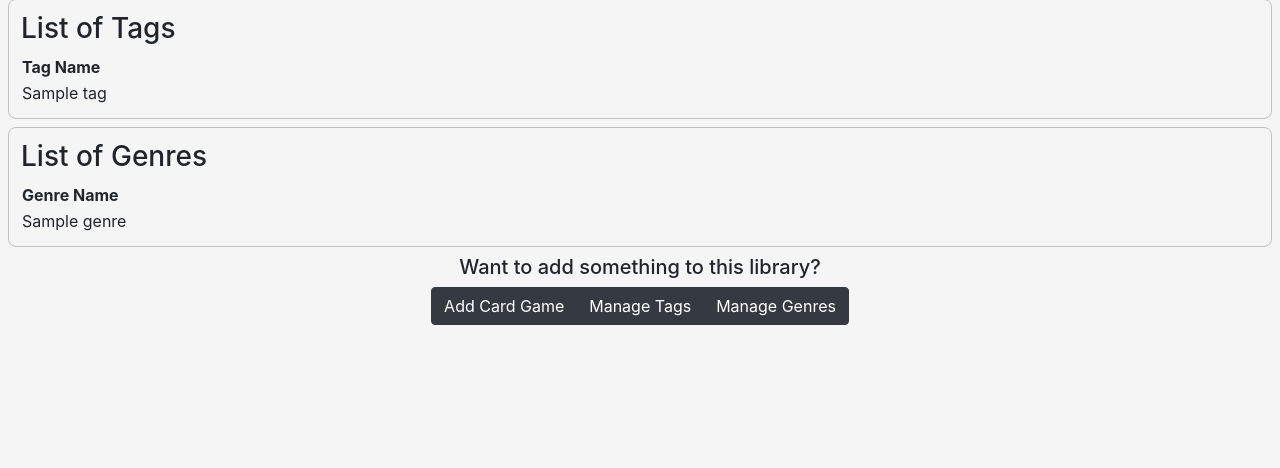
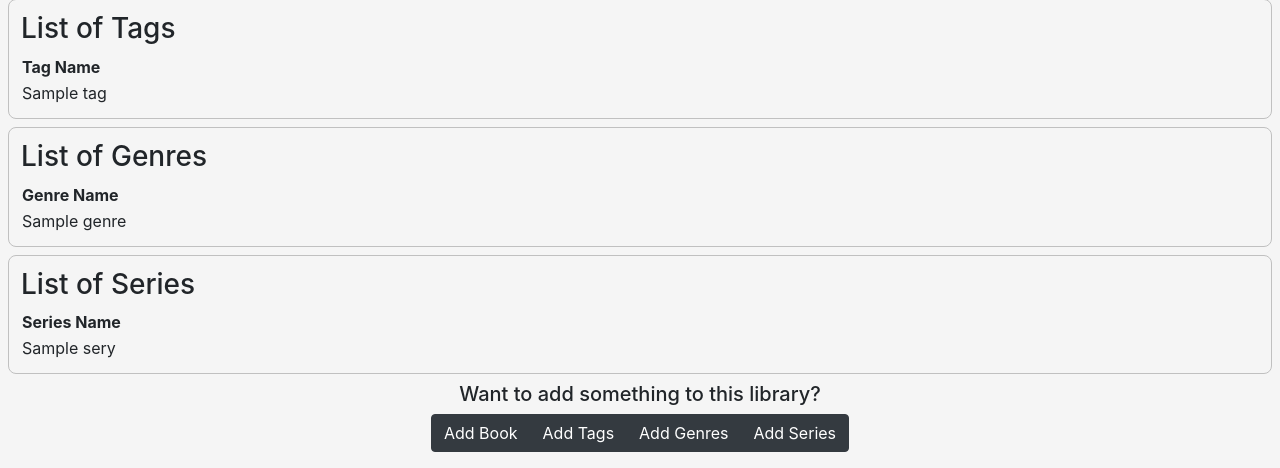
Before and after one commit to sirmiggles/project-dragon, a Django app: page /library/cardgames/ in a window 1280 px wide. Shown: the part 503-971 px from the top of the page. Before the commit the page ends 828 px from the top, so only its background shows below. Run offline with Django 3.2, Linux system fonts and the light colour scheme; a user stored in the database is signed in; tables that the repository leaves empty hold one stand-in row (values such as "Sample post"); some libraries are stand-ins or nearby versions; some web fonts are replaced.

Commit message:
Added list of series to library pages and added button to add series

```diff
--- a/src/dragon/library/templates/library/cardgame/all.html
+++ b/src/dragon/library/templates/library/cardgame/all.html
@@ -119,14 +119,31 @@
 </table>
 {% endblock %}
 
+{% block series-list %}
+<h3>List of Series</h3>
+<table>
+  <tr>
+    <th>Series Name</th>
+  </tr>
+  {% for series in series %}
+    <tr>
+      <td>
+        {{ series.name }}
+      </td>
+    </tr>
+  {% endfor %}
+</table>
+{% endblock %}
+
 {% block item-add %}
   {% if request.user|has_group:"Committee" or user.is_staff %}
     <div class="col-12 addition-container">
       <h5>Want to add something to this library?</h5>
       <div class="btn-group">
-        <a class="btn btn-dark" href="{% url 'library:card_form' %}">Add Card Game</a><br>
-        <a class="btn btn-dark" href="{% url 'library:tag_form' %}">Manage Tags</a>
-        <a class="btn btn-dark" href="{% url 'library:genre_form' %}">Manage Genres</a>
+        <a class="btn btn-dark"  href="{% url 'library:book_form' %}">Add Book</a><br>
+        <a class="btn btn-dark"  href="{% url 'library:tag_form' %}">Add Tags</a>
+        <a class="btn btn-dark"  href="{% url 'library:genre_form' %}">Add Genres</a>
+        <a class="btn btn-dark"  href="{% url 'library:series_form' %}">Add Series</a>
       </div>
     </div>
   {% endif %}
--- a/src/dragon/library/templates/library/item/libview_base.html
+++ b/src/dragon/library/templates/library/item/libview_base.html
@@ -42,6 +42,12 @@
   {% endblock %}
 </div>
 
+<!-- A list of series created -->
+<div class="library-container">
+  {% block series-list %}
+  {% endblock %}
+</div>
+
 {% block item-add %}
 {% endblock %}
 
```
Also changed, not shown: src/dragon/library/templates/library/book/all.html (+19 -2 lines), src/dragon/library/templates/library/game/all.html (+20 -3 lines), src/dragon/library/templates/library/item/all.html (+17 -0 lines).
